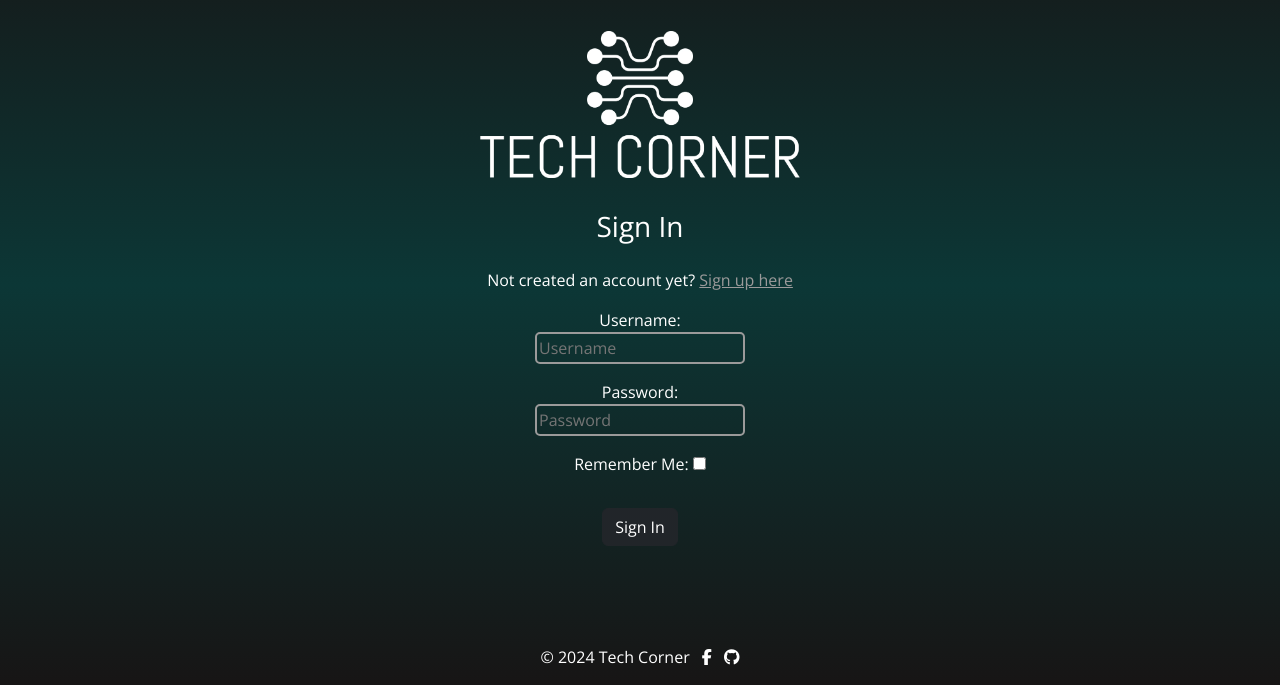
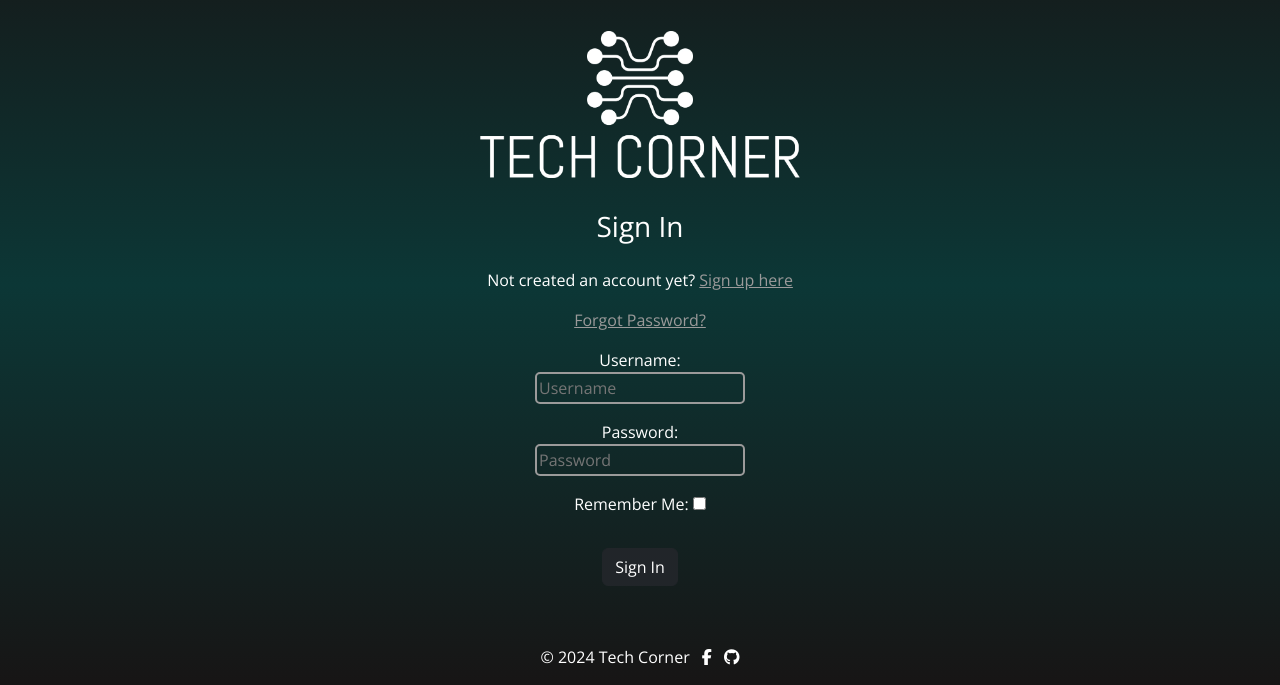
Before and after one commit to j0hanz/tech-corner-website, a Django app: page /accounts/login/ in a window 1280 px wide. Shown: the part 115-800 px from the top of the page. Run offline with Django 4.2, Linux system fonts and the light colour scheme; some libraries are stand-ins or nearby versions.

Commit message:
added link to Forgot password

```diff
--- a/templates/account/login.html
+++ b/templates/account/login.html
@@ -1,6 +1,12 @@
-{% extends "base.html" %} {% load i18n %} {% load crispy_forms_filters %}
-{% load crispy_forms_tags %} {% load account socialaccount %} {% block head_title %}
-{% trans "Sign In" %} {% endblock %} {% block content %}
+{% extends "base.html" %}
+{% load i18n %}
+{% load crispy_forms_filters %}
+{% load crispy_forms_tags %}
+{% load account socialaccount %}
+{% block head_title %}
+{% trans "Sign In" %}
+{% endblock %}
+{% block content %}
 
 <div class="container">
   <img class="img-main img-fluid" src="/static/images/logo.webp" />
@@ -11,12 +17,15 @@
       <a class="text-link" href="{{ signup_url }}">Sign up here</a>
       {% endblocktrans %}
     </p>
+    <a class="text-link m-3" href="{% url 'account_reset_password' %}">Forgot Password?</a>
   </div>
 </div>
-<div class="container d-flex justify-content-center">
+<div class="container d-flex justify-content-center pt-3">
   <div class="row">
     <form class="login" method="POST" action="{% url 'account_login' %}">
-      {% csrf_token %} {{ form.as_p }} {% if redirect_field_value %}
+      {% csrf_token %}
+      {{ form.as_p }}
+      {% if redirect_field_value %}
       <input
         type="hidden"
         name="{{ redirect_field_name }}"
```
